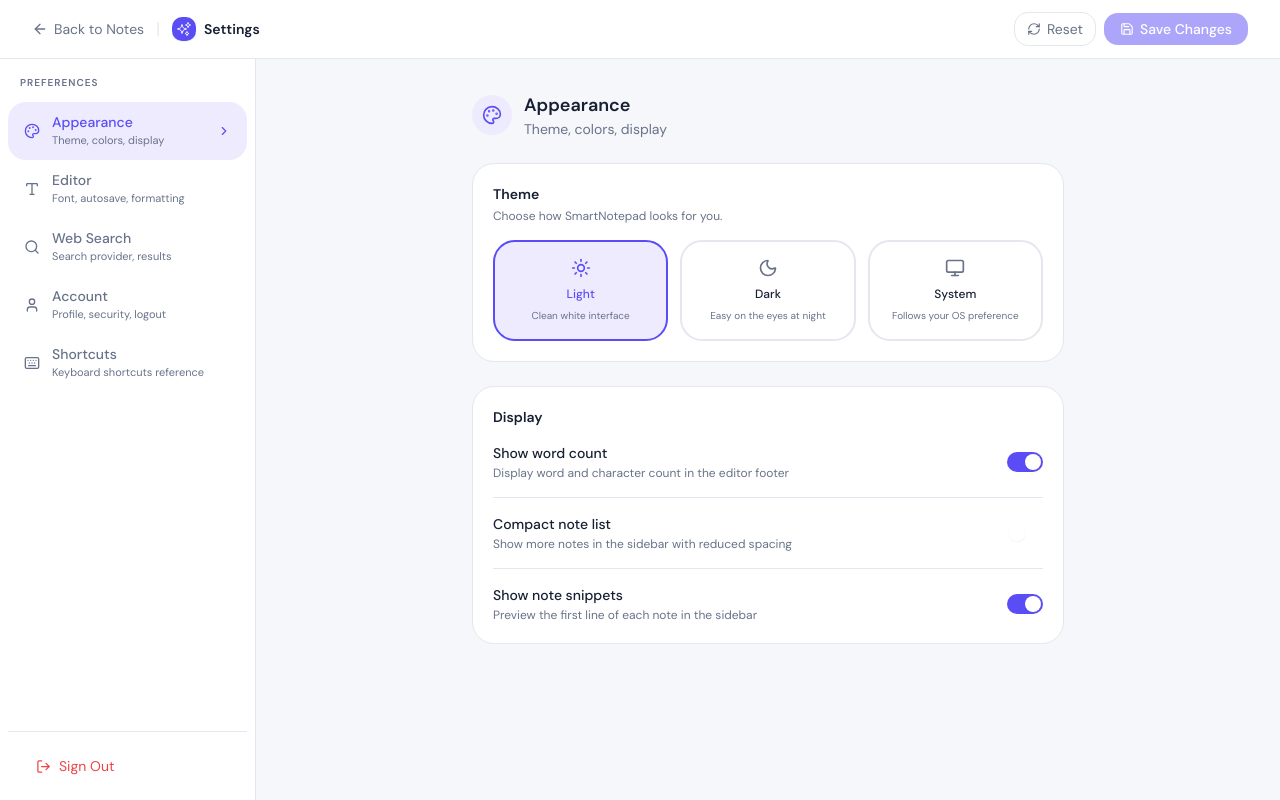
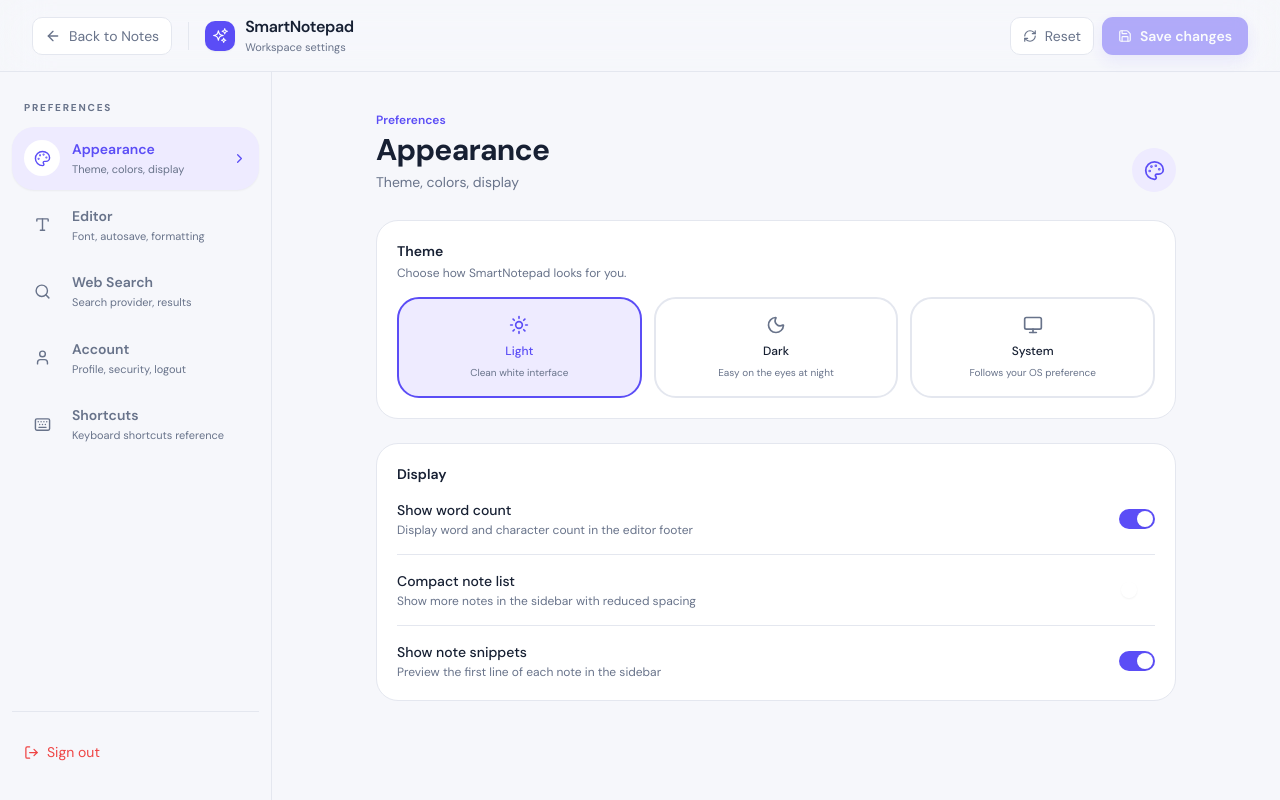
Before and after one commit to rkaif8314-a11y/SmartNotepad, a Next.js app: page /settings in a window 1280 px wide. Built offline with nearby package versions, Linux system fonts and the light colour scheme.

Commit message:
redesign: polish settings experience

```diff
--- a/src/app/settings/components/SettingsShell.tsx
+++ b/src/app/settings/components/SettingsShell.tsx
@@ -1,6 +1,6 @@
 'use client';
 
-import React, { useState, useEffect } from 'react';
+import React, { useEffect, useState } from 'react';
 import { useRouter } from 'next/navigation';
 import { toast } from 'sonner';
 import { Palette, Type, Search, User, Keyboard, ChevronRight, ArrowLeft, LogOut, Save, RefreshCw } from 'lucide-react';
@@ -31,20 +31,10 @@ export interface AppSettings {
 }
 
 const DEFAULT_SETTINGS: AppSettings = {
-  theme: 'light',
-  fontSize: 15,
-  autosave: true,
-  autosaveDelay: 800,
-  fontFamily: 'dm-sans',
-  lineHeight: 'normal',
-  spellCheck: true,
-  wordWrap: true,
-  searchProvider: 'google',
-  openResultsIn: 'new-tab',
-  showSnippets: true,
-  notifications: true,
-  name: 'Maya Chen',
-  email: 'maya.chen@smartnotepad.io',
+  theme: 'light', fontSize: 15, autosave: true, autosaveDelay: 800,
+  fontFamily: 'dm-sans', lineHeight: 'normal', spellCheck: true, wordWrap: true,
+  searchProvider: 'google', openResultsIn: 'new-tab', showSnippets: true,
+  notifications: true, name: 'Maya Chen', email: 'maya.chen@smartnotepad.io',
 };
 
 const SETTINGS_KEY = 'smartnotepad_settings';
@@ -53,11 +43,8 @@ function loadSettings(): AppSettings {
   if (typeof window === 'undefined') return DEFAULT_SETTINGS;
   try {
     const raw = localStorage.getItem(SETTINGS_KEY);
-    if (!raw) return DEFAULT_SETTINGS;
-    return { ...DEFAULT_SETTINGS, ...JSON.parse(raw) };
-  } catch {
-    return DEFAULT_SETTINGS;
-  }
+    return raw ? { ...DEFAULT_SETTINGS, ...JSON.parse(raw) } : DEFAULT_SETTINGS;
+  } catch { return DEFAULT_SETTINGS; }
 }
 
 const NAV_ITEMS: { key: SettingsCategory; label: string; icon: React.ElementType; description: string }[] = [
@@ -74,23 +61,14 @@ export default function SettingsShell() {
   const [settings, setSettings] = useState<AppSettings>(DEFAULT_SETTINGS);
   const [isDirty, setIsDirty] = useState(false);
   const [isSaving, setIsSaving] = useState(false);
-  const [mobileNavOpen, setMobileNavOpen] = useState(false);
+
+  useEffect(() => setSettings(loadSettings()), []);
 
   useEffect(() => {
-    setSettings(loadSettings());
-  }, []);
-
-  // Apply theme
-  useEffect(() => {
     const root = document.documentElement;
-    if (settings.theme === 'dark') {
-      root.classList.add('dark');
-    } else if (settings.theme === 'light') {
-      root.classList.remove('dark');
-    } else {
-      const prefersDark = window.matchMedia('(prefers-color-scheme: dark)').matches;
-      prefersDark ? root.classList.add('dark') : root.classList.remove('dark');
-    }
+    if (settings.theme === 'dark') root.classList.add('dark');
+    else if (settings.theme === 'light') root.classList.remove('dark');
+    else window.matchMedia('(prefers-color-scheme: dark)').matches ? root.classList.add('dark') : root.classList.remove('dark');
   }, [settings.theme]);
 
   const updateSetting = <K extends keyof AppSettings>(key: K, value: AppSettings[K]) => {
@@ -100,8 +78,7 @@ export default function SettingsShell() {
 
   const handleSave = async () => {
     setIsSaving(true);
-    await new Promise(r => setTimeout(r, 500));
-    // Backend integration point: persist settings to user profile
+    await new Promise(resolve => setTimeout(resolve, 350));
     localStorage.setItem(SETTINGS_KEY, JSON.stringify(settings));
     setIsDirty(false);
     setIsSaving(false);
@@ -111,7 +88,7 @@ export default function SettingsShell() {
   const handleReset = () => {
     setSettings(DEFAULT_SETTINGS);
     setIsDirty(true);
-    toast.info('Settings reset to defaults — click Save to apply');
+    toast.info('Defaults restored — save when ready');
   };
 
   const handleLogout = () => {
@@ -119,137 +96,70 @@ export default function SettingsShell() {
     router.push('/');
   };
 
-  const activeNav = NAV_ITEMS.find(n => n.key === active)!;
+  const activeNav = NAV_ITEMS.find(item => item.key === active)!;
 
   return (
-    <div className="min-h-screen bg-background flex flex-col">
-      {/* Top bar */}
-      <div className="flex items-center justify-between px-4 lg:px-8 py-3 border-b border-border bg-card">
-        <div className="flex items-center gap-3">
-          <button
-            onClick={() => router.push('/dashboard')}
-            className="flex items-center gap-1.5 text-sm text-muted-foreground hover:text-foreground transition-colors duration-150"
-          >
+    <div className="min-h-screen bg-background text-foreground flex flex-col">
+      <header className="sticky top-0 z-30 h-[72px] border-b border-border bg-card/95 backdrop-blur-xl">
+        <div className="h-full max-w-[1500px] mx-auto px-4 sm:px-6 lg:px-8 flex items-center justify-between gap-4">
+          <div className="flex items-center gap-4 min-w-0">
+            <button onClick={() => router.push('/dashboard')} className="app-control px-3 flex items-center gap-2 text-sm text-muted-foreground hover:text-foreground">
               <ArrowLeft size={16} />
               <span className="hidden sm:inline">Back to Notes</span>
             </button>
-          <span className="text-border">|</span>
-          <div className="flex items-center gap-2">
-            <AppLogo size={24} />
-            <span className="text-sm font-semibold text-foreground">Settings</span>
+            <div className="hidden sm:block h-7 w-px bg-border" />
+            <div className="flex items-center gap-2.5 min-w-0">
+              <AppLogo size={30} />
+              <div className="min-w-0">
+                <p className="font-semibold tracking-tight truncate">SmartNotepad</p>
+                <p className="text-[11px] text-muted-foreground truncate">Workspace settings</p>
               </div>
             </div>
-
-        <div className="flex items-center gap-2">
-          {isDirty && (
-            <span className="text-xs text-amber-500 bg-amber-50 border border-amber-200 px-2.5 py-1 rounded-full hidden sm:inline-flex items-center gap-1">
-              <span className="w-1.5 h-1.5 rounded-full bg-amber-500 animate-pulse" />
-              Unsaved changes
-            </span>
-          )}
-          <button
-            onClick={handleReset}
-            className="flex items-center gap-1.5 px-3 py-1.5 text-sm text-muted-foreground border border-border rounded-md hover:bg-muted transition-all duration-150"
-          >
-            <RefreshCw size={14} />
-            <span className="hidden sm:inline">Reset</span>
-          </button>
-          <button
-            onClick={handleSave}
-            disabled={!isDirty || isSaving}
-            className="flex items-center gap-1.5 px-4 py-1.5 text-sm bg-primary text-primary-foreground rounded-md font-medium hover:bg-primary/90 active:scale-95 transition-all duration-150 disabled:opacity-50 disabled:cursor-not-allowed"
-          >
-            {isSaving ? (
-              <><RefreshCw size={14} className="animate-spin" /> Saving…</>
-            ) : (
-              <><Save size={14} /> Save Changes</>
-            )}
+          </div>
+          <div className="flex items-center gap-2 shrink-0">
+            {isDirty && <span className="hidden md:inline-flex items-center gap-2 text-xs text-amber-600"><span className="h-1.5 w-1.5 rounded-full bg-amber-500" /> Unsaved changes</span>}
+            <button onClick={handleReset} className="app-control px-3 flex items-center gap-2 text-sm text-muted-foreground"><RefreshCw size={14} /><span className="hidden sm:inline">Reset</span></button>
+            <button onClick={handleSave} disabled={!isDirty || isSaving} className="app-primary h-[38px] px-4 flex items-center gap-2 text-sm font-semibold disabled:opacity-45 disabled:cursor-not-allowed">
+              {isSaving ? <RefreshCw size={14} className="animate-spin" /> : <Save size={14} />}
+              {isSaving ? 'Saving…' : 'Save changes'}
             </button>
           </div>
         </div>
+      </header>
 
-      <div className="flex flex-1 overflow-hidden max-w-screen-2xl mx-auto w-full">
-        {/* Sidebar Nav */}
-        <div className="hidden lg:flex flex-col w-64 border-r border-border bg-card py-4 shrink-0">
-          <p className="text-[10px] font-semibold uppercase tracking-widest text-muted-foreground px-5 mb-3">Preferences</p>
+      <div className="flex-1 w-full max-w-[1500px] mx-auto flex min-h-0">
+        <aside className="hidden lg:flex w-[272px] shrink-0 border-r border-border bg-card/60 py-7 px-3 flex-col">
+          <p className="px-3 mb-3 text-[10px] font-bold uppercase tracking-[.18em] text-muted-foreground">Preferences</p>
+          <nav className="space-y-1">
             {NAV_ITEMS.map(item => (
-            <button
-              key={`settings-nav-${item.key}`}
-              onClick={() => setActive(item.key)}
-              className={`flex items-center gap-3 px-4 py-3 mx-2 rounded-lg text-left transition-all duration-150 ${
-                active === item.key
-                  ? 'bg-secondary text-primary' :'text-muted-foreground hover:bg-muted hover:text-foreground'
-              }`}
-            >
-              <item.icon size={16} />
-              <div className="flex-1 min-w-0">
-                <p className="text-sm font-medium leading-tight">{item.label}</p>
-                <p className="text-[11px] text-muted-foreground truncate">{item.description}</p>
-              </div>
-              {active === item.key && <ChevronRight size={14} className="shrink-0" />}
+              <button key={item.key} onClick={() => setActive(item.key)} className={`w-full flex items-center gap-3 px-3 py-3 rounded-xl text-left transition-all ${active === item.key ? 'bg-secondary text-primary shadow-sm' : 'text-muted-foreground hover:bg-muted hover:text-foreground'}`}>
+                <span className={`grid h-9 w-9 place-items-center rounded-lg ${active === item.key ? 'bg-card text-primary' : 'bg-muted/70'}`}><item.icon size={17} /></span>
+                <span className="flex-1 min-w-0"><span className="block text-sm font-semibold">{item.label}</span><span className="block mt-0.5 text-[11px] truncate text-muted-foreground">{item.description}</span></span>
+                {active === item.key && <ChevronRight size={15} className="shrink-0" />}
               </button>
             ))}
+          </nav>
+          <div className="mt-auto pt-5 border-t border-border">
+            <button onClick={handleLogout} className="w-full flex items-center gap-2 px-3 py-2.5 rounded-xl text-sm text-red-500 hover:bg-red-50 dark:hover:bg-red-950/30 transition-colors"><LogOut size={15} /> Sign out</button>
+          </div>
+        </aside>
 
-          <div className="mt-auto px-4 pt-4 border-t border-border mx-2">
-            <button
-              onClick={handleLogout}
-              className="w-full flex items-center gap-2 px-3 py-2 rounded-lg text-sm text-red-500 hover:bg-red-50 transition-colors duration-150"
-            >
-              <LogOut size={15} />
-              Sign Out
-            </button>
+        <main className="flex-1 min-w-0 overflow-y-auto scrollbar-thin">
+          <div className="lg:hidden sticky top-0 z-20 px-4 py-3 bg-card/95 backdrop-blur border-b border-border overflow-x-auto scrollbar-thin flex gap-2">
+            {NAV_ITEMS.map(item => <button key={item.key} onClick={() => setActive(item.key)} className={`shrink-0 px-3 py-2 rounded-lg text-xs font-semibold ${active === item.key ? 'bg-primary text-primary-foreground' : 'bg-muted text-muted-foreground'}`}><item.icon size={13} className="inline mr-1.5" />{item.label}</button>)}
           </div>
+          <div className="max-w-4xl mx-auto px-4 sm:px-8 lg:px-12 py-8 lg:py-10">
+            <div className="mb-7 flex items-end justify-between gap-4">
+              <div><div className="text-xs font-semibold text-primary mb-1">Preferences</div><h1 className="text-2xl sm:text-3xl font-bold tracking-tight">{activeNav.label}</h1><p className="mt-1 text-sm text-muted-foreground">{activeNav.description}</p></div>
+              <div className="hidden sm:grid h-11 w-11 place-items-center rounded-xl bg-secondary text-primary"><activeNav.icon size={21} /></div>
             </div>
-
-        {/* Mobile nav bar */}
-        <div className="lg:hidden flex items-center gap-2 overflow-x-auto px-4 py-2 border-b border-border bg-card scrollbar-thin shrink-0 w-full">
-          {NAV_ITEMS.map(item => (
-            <button
-              key={`settings-mobile-nav-${item.key}`}
-              onClick={() => setActive(item.key)}
-              className={`flex items-center gap-1.5 px-3 py-1.5 rounded-full text-xs font-medium whitespace-nowrap transition-all duration-150 ${
-                active === item.key
-                  ? 'bg-primary text-primary-foreground'
-                  : 'bg-muted text-muted-foreground hover:text-foreground'
-              }`}
-            >
-              <item.icon size={13} />
-              {item.label}
-            </button>
-          ))}
+            {active === 'appearance' && <AppearanceSettings settings={settings} onUpdate={updateSetting} />}
+            {active === 'editor' && <EditorSettings settings={settings} onUpdate={updateSetting} />}
+            {active === 'search' && <SearchSettings settings={settings} onUpdate={updateSetting} />}
+            {active === 'account' && <AccountSettings settings={settings} onUpdate={updateSetting} onLogout={handleLogout} />}
+            {active === 'shortcuts' && <ShortcutsSettings />}
           </div>
-
-        {/* Content */}
-        <div className="flex-1 overflow-y-auto scrollbar-thin">
-          <div className="max-w-2xl mx-auto px-4 lg:px-10 py-8">
-            {/* Section header */}
-            <div className="flex items-center gap-3 mb-6">
-              <div className="w-10 h-10 rounded-xl bg-secondary flex items-center justify-center">
-                <activeNav.icon size={20} className="text-primary" />
-              </div>
-              <div>
-                <h1 className="text-lg font-semibold text-foreground">{activeNav.label}</h1>
-                <p className="text-sm text-muted-foreground">{activeNav.description}</p>
-              </div>
-            </div>
-
-            {active === 'appearance' && (
-              <AppearanceSettings settings={settings} onUpdate={updateSetting} />
-            )}
-            {active === 'editor' && (
-              <EditorSettings settings={settings} onUpdate={updateSetting} />
-            )}
-            {active === 'search' && (
-              <SearchSettings settings={settings} onUpdate={updateSetting} />
-            )}
-            {active === 'account' && (
-              <AccountSettings settings={settings} onUpdate={updateSetting} onLogout={handleLogout} />
-            )}
-            {active === 'shortcuts' && (
-              <ShortcutsSettings />
-            )}
-          </div>
-        </div>
+        </main>
       </div>
     </div>
   );
```
Lines whose indentation alone changed are shown as unchanged.
